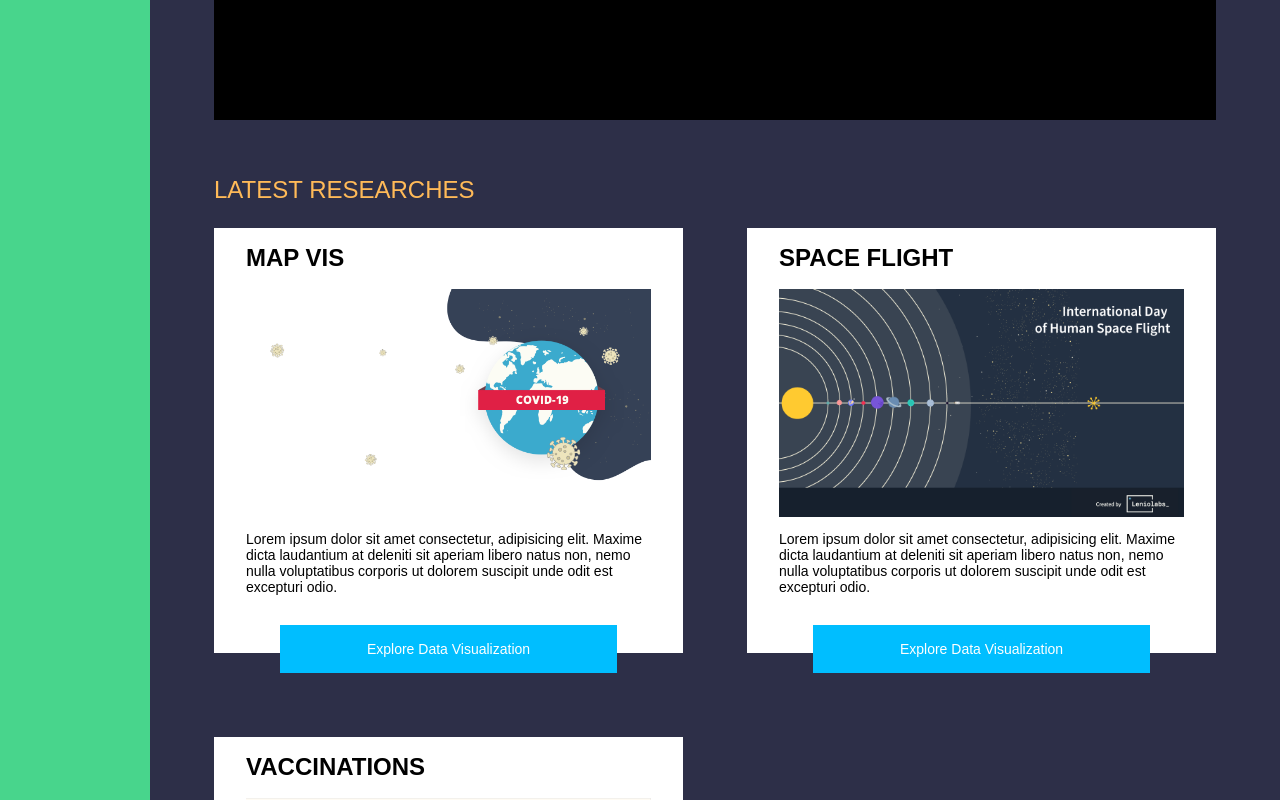
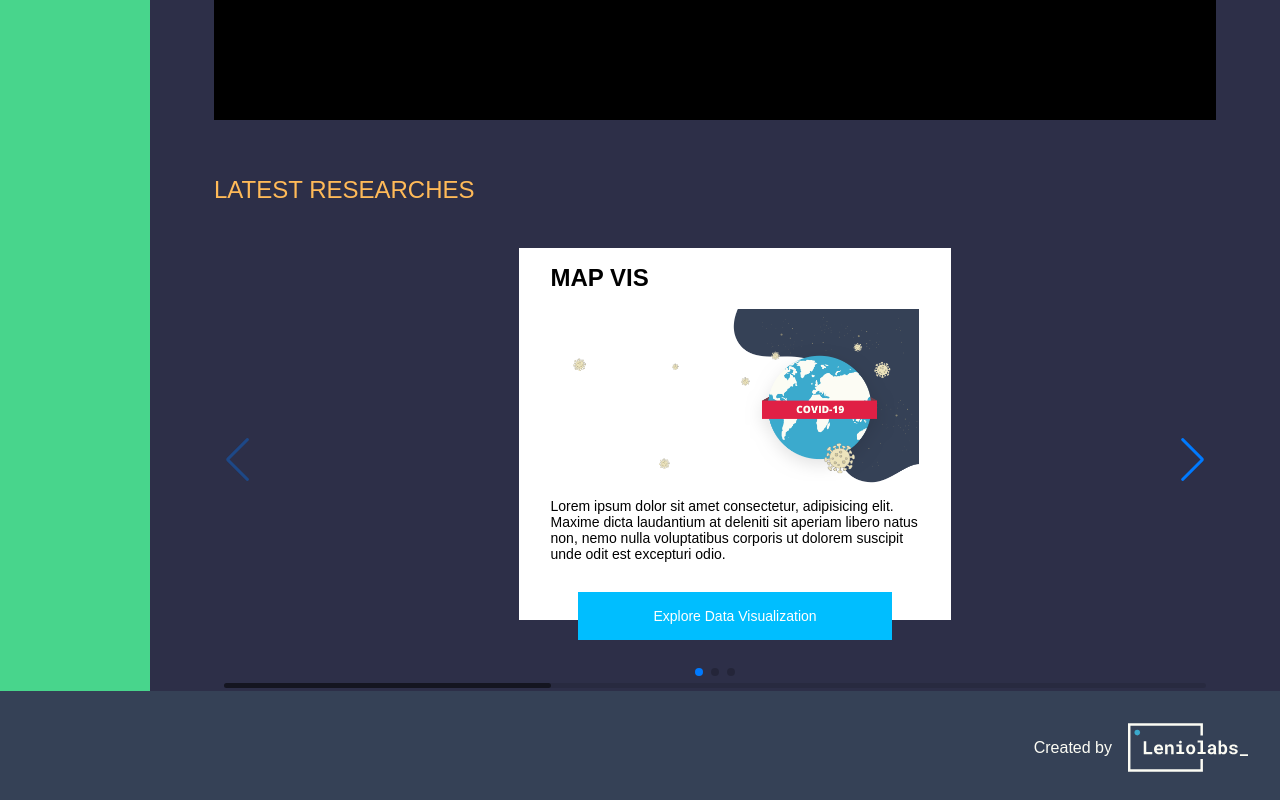
Before and after one commit to Leniolabs/lenio-research, a Next.js app: page / in a window 1280 px wide. Shown: the part 600-1400 px from the top of the page. Built offline with nearby package versions, Linux system fonts and the light colour scheme; no server answers.

Commit message:
[feat/home-rb], Adding slider and organizing home files

```diff
--- a/components/ProjectCardList.js
+++ /dev/null
@@ -1,21 +0,0 @@
-import React from "react";
-import styled from "styled-components";
-import ProjectCard from "./ProjectCard";
-
-const List = styled.ul`
-  display: grid;
-  gap: 64px;
-  grid-template-columns: repeat(auto-fill, minmax(300px, 1fr));
-  padding: 0;
-`;
-const ProjectCardList = ({ list }) => {
-  return (
-    <List>
-      {list.map(({ key, ...rest }) => (
-        <ProjectCard key={key} {...rest}></ProjectCard>
-      ))}
-    </List>
-  );
-};
-
-export default ProjectCardList;
--- /dev/null
+++ b/components/project-card-list/ProjectCardList.js
@@ -0,0 +1,41 @@
+import React from "react";
+import { List } from "./project-card-list.style";
+import ProjectCard from "../project-card/ProjectCard";
+
+import { Swiper, SwiperSlide } from "swiper/react";
+import SwiperCore, { Navigation, Pagination, Scrollbar } from "swiper";
+import "swiper/swiper-bundle.css";
+import "swiper/components/navigation/navigation.min.css";
+import "swiper/components/pagination/pagination.min.css";
+import "swiper/components/scrollbar/scrollbar.min.css";
+
+SwiperCore.use([Navigation, Pagination, Scrollbar]);
+
+const ProjectCardList = ({ list }) => {
+  const slides = list.map((item) => {
+    const { key, ...rest } = item;
+    return (
+      <SwiperSlide key={key}>
+        <List>
+          <ProjectCard key={key} {...rest} />
+        </List>
+      </SwiperSlide>
+    );
+  });
+  return (
+    <React.Fragment>
+      <Swiper
+        id="main"
+        navigation
+        pagination={{ clickable: true }}
+        scrollbar={{ draggable: true }}
+        spaceBetween={0}
+        onSlideChange={() => console.log("slide change")}
+        onSwiper={(swiper) => console.log(swiper)}>
+        {slides}
+      </Swiper>
+    </React.Fragment>
+  );
+};
+
+export default ProjectCardList;
--- /dev/null
+++ b/components/project-card-list/project-card-list.style.js
@@ -0,0 +1,7 @@
+import styled from "styled-components";
+
+export const List = styled.ul`
+  display: flex;
+  justify-content: center;
+  align-items: center;
+`;
--- /dev/null
+++ b/components/project-card/ProjectCard.js
@@ -0,0 +1,18 @@
+import React from "react";
+import Link from "next/link";
+import { Card, CardTitle, Button } from "./project-card.style";
+
+const ProjectCard = ({ title, imgPreview, description, link }) => {
+  return (
+    <Card>
+      <CardTitle>{title}</CardTitle>
+      <img src={imgPreview}></img>
+      <p>{description}</p>
+      <Link href={link}>
+        <Button>Explore Data Visualization</Button>
+      </Link>
+    </Card>
+  );
+};
+
+export default ProjectCard;
--- a/components/ProjectCard.js
+++ b/components/project-card/project-card.style.js
@@ -1,11 +1,9 @@
-import React from "react";
-import Link from "next/link";
 import styled from "styled-components";
 
-const Card = styled.div`
+export const Card = styled.div`
   position: relative;
   min-height: 350px;
-  width: 100%;
+  width: 45%;
   background: #fff;
   padding: 16px 32px;
   box-sizing: border-box;
@@ -21,8 +19,17 @@ const Card = styled.div`
     overflow: hidden;
     text-overflow: ellipsis;
   }
+  @media (max-width: 1200px) {
+    width: 55%;
+  }
+  @media (max-width: 960px) {
+    width: 65%;
+  }
+  @media (max-width: 768px) {
+    width: 75%;
+  }
 `;
-const CardTitle = styled.h6`
+export const CardTitle = styled.h6`
   text-transform: uppercase;
   margin: 0;
   font-size: 1.5rem;
@@ -30,7 +37,7 @@ const CardTitle = styled.h6`
   padding-bottom: 16px;
 `;
 
-const Button = styled.a`
+export const Button = styled.a`
   position: absolute;
   background: #00beff;
   padding: 16px;
@@ -48,17 +55,3 @@ const Button = styled.a`
     transition: all 0.8s;
   }
 `;
-const ProjectCard = ({ title, imgPreview, description, link }) => {
-  return (
-    <Card>
-      <CardTitle>{title}</CardTitle>
-      <img src={imgPreview}></img>
-      <p>{description}</p>
-      <Link href={link}>
-        <Button>Explore Data Visualization</Button>
-      </Link>
-    </Card>
-  );
-};
-
-export default ProjectCard;
--- a/package.json
+++ b/package.json
@@ -20,7 +20,8 @@
     "react-is": "^16.8.0",
     "react-select": "4.1.0",
     "styled-components": "^5.0.0",
-    "svgpath": "^2.3.1"
+    "svgpath": "^2.3.1",
+    "swiper": "^6.6.1"
   },
   "devDependencies": {
     "babel-plugin-styled-components": "^1.8.0",
--- a/pages/index.js
+++ b/pages/index.js
@@ -57,37 +57,7 @@ export const Index = () => {
         <meta property="og:locale" content="en_US" />
         <meta property="article:author" content="Leniolabs_ Research" />
       </Head>
-      {/* <header>
-        <RowContainer>
-          <Link href="https://leniolabs.com" passHref={true}>
-            <LogoHeaderContainer link>
-              <svg
-                className="lenio-iso"
-                width="75"
-                height="75"
-                xmlns="http://www.w3.org/2000/svg"
-                viewBox="0 0 165 165"
-                overflow="visible">
-                <path
-                  fill="currentColor"
-                  d="M165.4 165.4H0V0h165.4v41.2H157V8.4H8.4V157H157v-34.3h8.4z"
-                />
-                <path
-                  fill="currentColor"
-                  d="M71.6 98.4h20.6v6.9H63.1V61.2h8.5v37.2zM127.2 111.8H99.6v-6.6h27.6v6.6z"
-                />
-                <circle fill="#30aab3" cx="30.5" cy="31.5" r="9.6" />
-              </svg>
-              <p className="lenio-iso-text">
-                <strong>Data Research</strong>
-                <br />
-                <span>by Leniolabs_</span>
-              </p>
-            </LogoHeaderContainer>
-          </Link>
-        </RowContainer>
-      </header> */}
-      <Home></Home>
+      <Home />
       <Footer>
         <a href="https://leniolabs.com" target="_blank" rel="noreferrer">
           <FooterLogo>
--- a/pages/styles.scss
+++ b/pages/styles.scss
@@ -11,20 +11,26 @@
   --greendark: #549b81;
   --reddark: #e02045;
   --blue: #3baacd;
-
 }
 
-.light-bg { background-color: $bg; }
+.light-bg {
+  background-color: $bg;
+}
 
 * {
   box-sizing: border-box;
-  &:before, &:after { box-sizing: inherit; }
+  &:before,
+  &:after {
+    box-sizing: inherit;
   }
-html { scroll-behavior: smooth; }
+}
+html {
+  scroll-behavior: smooth;
+}
 body {
   background-color: $creamlight;
   color: $purpledark;
-    font-family: 'Source Sans Pro', sans-serif;
+  font-family: "Source Sans Pro", sans-serif;
   font-size: 1.2rem;
   margin: 0 auto;
   overflow-x: hidden;
--- /dev/null
+++ b/projects/home/home.data.js
@@ -0,0 +1,26 @@
+export const mockData = [
+  {
+    key: "maps-vis",
+    link: "map-vis",
+    imgPreview: "bg-research.png",
+    title: "Map Vis",
+    description:
+      "Lorem ipsum dolor sit amet consectetur, adipisicing elit. Maxime dicta laudantium at deleniti sit aperiam libero natus non, nemo nulla voluptatibus corporis ut dolorem suscipit unde odit est excepturi odio."
+  },
+  {
+    key: "space-flight",
+    link: "space-flight",
+    imgPreview: "/space-day.png",
+    title: "Space flight",
+    description:
+      "Lorem ipsum dolor sit amet consectetur, adipisicing elit. Maxime dicta laudantium at deleniti sit aperiam libero natus non, nemo nulla voluptatibus corporis ut dolorem suscipit unde odit est excepturi odio."
+  },
+  {
+    key: "vaccinations",
+    link: "vaccinations",
+    imgPreview: "/vaccinations_twitter_cover.png",
+    title: "Vaccinations",
+    description:
+      "Lorem ipsum dolor sit amet consectetur, adipisicing elit. Maxime dicta laudantium at deleniti sit aperiam libero natus non, nemo nulla voluptatibus corporis ut dolorem suscipit unde odit est excepturi odio."
+  }
+];
--- /dev/null
+++ b/projects/home/home.style.js
@@ -0,0 +1,72 @@
+import styled from "styled-components";
+
+export const Layout = styled.div`
+  display: grid;
+  color: #fff;
+  background: #2d2f48;
+  grid-template-columns: 150px 1fr 1fr;
+  grid-template-rows: 120px 1fr 1fr;
+  grid-template-areas:
+    "sidebar header header"
+    "sidebar main main"
+    "sidebar main main";
+  min-height: calc(100vh - 113px);
+  @media (max-width: 1023px) {
+    grid-template-rows: 200px 1fr 1fr;
+    transition: all 0.8s;
+  }
+  @media (max-width: 728px) {
+    grid-template-columns: 1fr;
+  }
+`;
+
+export const Sidebar = styled.aside`
+  background: #48d58c;
+  display: flex;
+  justify-content: center;
+  align-items: flex-start;
+  padding-top: 32px;
+  grid-area: sidebar;
+`;
+
+export const Header = styled.header`
+  grid-area: header;
+  padding: 32px 64px 0;
+`;
+
+export const Main = styled.main`
+  padding: 32px 64px 0;
+  display: flex;
+  flex-direction: column;
+  grid-area: main;
+  section {
+    padding-top: 32px;
+  }
+`;
+
+export const Title = styled.h1`
+  text-transform: uppercase;
+  font-size: 4rem;
+  color: #ffffff;
+  margin: 0px;
+  span {
+    color: #da63dd;
+  }
+  small {
+  }
+`;
+
+export const Small = styled.small`
+  color: #ffffff;
+  text-transform: uppercase;
+  font-size: 1rem;
+  span {
+    color: #48d58c;
+  }
+`;
+
+export const HeroImage = styled.div`
+  height: 400px;
+  background: black;
+  width: 100%;
+`;
--- a/projects/home/index.js
+++ b/projects/home/index.js
@@ -1,98 +1,12 @@
 import * as React from "react";
 import Head from "next/head";
-import styled from "styled-components";
 import Logo from "@components/Logo";
 import { SectionTitle } from "@components/styled";
-import ProjectCardList from "@components/ProjectCardList";
+import { Layout, Sidebar, Header, Main, Title, Small, HeroImage } from "./home.style";
+import ProjectCardList from "@components/project-card-list/ProjectCardList";
 import { useWindowSize } from "utils/useWindowSize";
 
-const Layout = styled.div`
-  display: grid;
-  color: #fff;
-  background: #2d2f48;
-  grid-template-columns: 150px 1fr 1fr;
-  grid-template-rows: 120px 1fr 1fr;
-  grid-template-areas:
-    "sidebar header header"
-    "sidebar main main"
-    "sidebar main main";
-  min-height: calc(100vh - 113px);
-  @media (max-width: 1023px) {
-    grid-template-rows: 200px 1fr 1fr;
-    transition: all 0.8s;
-  }
-  @media (max-width: 728px) {
-    grid-template-columns: 1fr;
-  }
-`;
-const Sidebar = styled.aside`
-  background: #48d58c;
-  display: flex;
-  justify-content: center;
-  align-items: flex-start;
-  padding-top: 32px;
-  grid-area: sidebar;
-`;
-const Header = styled.header`
-  grid-area: header;
-  padding: 32px 64px 0;
-`;
-const Main = styled.main`
-  padding: 32px 64px 0;
-  display: flex;
-  flex-direction: column;
-  grid-area: main;
-  section {
-    padding-top: 32px;
-  }
-`;
-const Title = styled.h1`
-  text-transform: uppercase;
-  font-size: 4rem;
-  color: #ffffff;
-  margin: 0px;
-  span {
-    color: #da63dd;
-  }
-  small {
-  }
-`;
-
-const Small = styled.small`
-  color: #ffffff;
-  text-transform: uppercase;
-  font-size: 1rem;
-  span {
-    color: #48d58c;
-  }
-`;
-
-const mockData = [
-  {
-    key: "maps-vis",
-    link: "map-vis",
-    imgPreview: "bg-research.png",
-    title: "Map Vis",
-    description:
-      "Lorem ipsum dolor sit amet consectetur, adipisicing elit. Maxime dicta laudantium at deleniti sit aperiam libero natus non, nemo nulla voluptatibus corporis ut dolorem suscipit unde odit est excepturi odio."
-  },
-  {
-    key: "space-flight",
-    link: "space-flight",
-    imgPreview: "/space-day.png",
-    title: "Space flight",
-    description:
-      "Lorem ipsum dolor sit amet consectetur, adipisicing elit. Maxime dicta laudantium at deleniti sit aperiam libero natus non, nemo nulla voluptatibus corporis ut dolorem suscipit unde odit est excepturi odio."
-  },
-  {
-    key: "vaccinations",
-    link: "vaccinations",
-    imgPreview: "/vaccinations_twitter_cover.png",
-    title: "Vaccinations",
-    description:
-      "Lorem ipsum dolor sit amet consectetur, adipisicing elit. Maxime dicta laudantium at deleniti sit aperiam libero natus non, nemo nulla voluptatibus corporis ut dolorem suscipit unde odit est excepturi odio."
-  }
-];
+import { mockData } from "./home.data";
 
 export const Index = () => {
   const [width] = useWindowSize();
@@ -155,7 +69,7 @@ export const Index = () => {
           <p>Exploring complex data visualizations from wordwide trending topics!</p>
           <section>
             <SectionTitle>Trending now</SectionTitle>
-            <div style={{ height: "400px", background: "black", width: "100%" }}></div>
+            <HeroImage />
           </section>
           <section>
             <SectionTitle>Latest researches</SectionTitle>
```
Also changed, not shown: 1 other file (tests, documents, lock files or other folders). Lines whose indentation alone changed are shown as unchanged.
